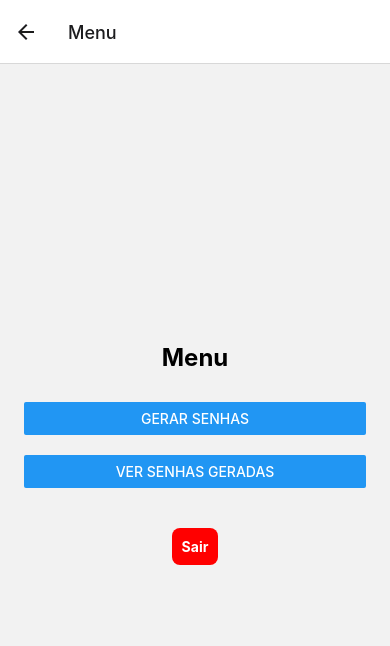
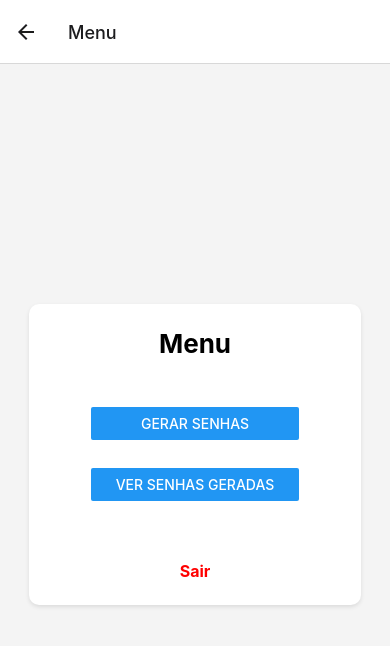
Before and after one commit to alexgm97/Freameworks1, a React Native app: screen /Menu in a window 390 px wide. Shown: the top 646 px of the page. Built offline with nearby package versions, Linux system fonts and the light colour scheme.

Commit message:
Ajuste telas

```diff
--- a/screens/GeradorScreen.js
+++ b/screens/GeradorScreen.js
@@ -1,6 +1,7 @@
 import React, { useState, useContext } from 'react';
-import { View, Text, Button, StyleSheet, TouchableOpacity } from 'react-native';
+import { View, Text, Button, TouchableOpacity } from 'react-native';
 import Slider from '@react-native-community/slider';
+import styles from '../styles/LoginStyles';  // reaproveitando estilos do login
 import { SenhasContext } from '../SenhasContext';
 
 export default function GeradorScreen({ navigation }) {
@@ -20,10 +21,13 @@ export default function GeradorScreen({ navigation }) {
 
   return (
     <View style={styles.container}>
+      <View style={styles.formBox}>
         <Text style={styles.title}>Gerador de Senhas</Text>
+
         <Text style={styles.label}>Comprimento da senha: {length} caracteres</Text>
+
         <Slider
-        style={styles.slider}
+          style={{ width: '100%', height: 40, marginBottom: 20 }}
           minimumValue={4}
           maximumValue={20}
           step={1}
@@ -33,22 +37,20 @@ export default function GeradorScreen({ navigation }) {
           maximumTrackTintColor="#ccc"
           thumbTintColor="#1fb28a"
         />
+
+        <View style={styles.button}>
           <Button title="Gerar" onPress={gerarSenha} />
+        </View>
+
         <TouchableOpacity
           onPress={() => navigation.navigate('Senhas')}
-        style={styles.link}
+          style={{ marginTop: 20, alignItems: 'center' }}
         >
-        <Text style={styles.linkText}>Ver senhas geradas</Text>
+          <Text style={{ color: 'blue', textDecorationLine: 'underline' }}>
+            Ver senhas geradas
+          </Text>
         </TouchableOpacity>
+      </View>
     </View>
   );
 }
-
-const styles = StyleSheet.create({
-  container: { flex: 1, padding: 24, justifyContent: 'center' },
-  title: { fontSize: 22, marginBottom: 20, textAlign: 'center', fontWeight: 'bold' },
-  label: { textAlign: 'center', marginBottom: 10, fontSize: 16 },
-  slider: { width: '100%', height: 40, marginBottom: 20 },
-  link: { marginTop: 20, alignItems: 'center' },
-  linkText: { color: 'blue', textDecorationLine: 'underline' },
-});
--- a/screens/HomeScreen.js
+++ b/screens/HomeScreen.js
@@ -1,16 +1,16 @@
 import React from 'react';
-import { View, Text, Button, StyleSheet } from 'react-native';
+import { View, Text, Button } from 'react-native';
+import styles from '../styles/HomeStyles';
 
 export default function HomeScreen({ navigation }) {
   return (
     <View style={styles.container}>
-      <Text style={styles.title}>Bem-vindo ao Gerador de Senhas</Text>
-      <Button title="Fazer Login" onPress={() => navigation.navigate('Login')} />
+      <View style={styles.contentBox}>
+        <Text style={styles.title}>Bem-vindo ao Gerador de Senhas</Text>
+        <View style={styles.button}>
+          <Button title="Fazer Login" onPress={() => navigation.navigate('Login')} />
+        </View>
+      </View>
     </View>
   );
 }
-
-const styles = StyleSheet.create({
-  container: { flex: 1, padding: 24, justifyContent: 'center' },
-  title: { fontSize: 22, marginBottom: 30, fontWeight: 'bold', textAlign: 'center' },
-});
--- a/screens/LoginScreen.js
+++ b/screens/LoginScreen.js
@@ -1,5 +1,6 @@
 import React, { useState, useContext } from 'react';
-import { View, Text, TextInput, Button, StyleSheet, Alert } from 'react-native';
+import { View, Text, TextInput, Button, Alert } from 'react-native';
+import styles from '../styles/LoginStyles';
 import { AuthContext } from '../AuthContext';
 
 export default function LoginScreen({ navigation }) {
@@ -24,6 +25,7 @@ export default function LoginScreen({ navigation }) {
 
   return (
     <View style={styles.container}>
+      <View style={styles.formBox}>
         <Text style={styles.title}>Login</Text>
         <TextInput
           placeholder="Usuário"
@@ -39,13 +41,10 @@ export default function LoginScreen({ navigation }) {
           value={password}
           onChangeText={setPassword}
         />
+        <View style={styles.button}>
           <Button title="Entrar" onPress={handleLogin} />
+        </View>
+      </View>
     </View>
   );
 }
-
-const styles = StyleSheet.create({
-  container: { flex: 1, padding: 24, justifyContent: 'center' },
-  title: { fontSize: 24, marginBottom: 20, textAlign: 'center', fontWeight: 'bold' },
-  input: { borderWidth: 1, padding: 10, marginBottom: 15, borderRadius: 8 },
-});
--- a/screens/MenuScreen.js
+++ b/screens/MenuScreen.js
@@ -1,5 +1,6 @@
 import React, { useContext } from 'react';
-import { View, Text, Button, StyleSheet, TouchableOpacity } from 'react-native';
+import { View, Text, Button, TouchableOpacity } from 'react-native';
+import styles from '../styles/MenuStyles';
 import { AuthContext } from '../AuthContext';
 
 export default function MenuScreen({ navigation }) {
@@ -7,10 +8,21 @@ export default function MenuScreen({ navigation }) {
 
   return (
     <View style={styles.container}>
+      <View style={styles.contentBox}>
         <Text style={styles.title}>Menu</Text>
+
+        <View style={styles.whiteBox}>
+          <View style={styles.button}>
             <Button title="Gerar Senhas" onPress={() => navigation.navigate('Gerador')} />
-      <View style={{ height: 20 }} />
+          </View>
+
+          <View style={styles.spacer} />
+
+          <View style={styles.button}>
             <Button title="Ver Senhas Geradas" onPress={() => navigation.navigate('Senhas')} />
+          </View>
+        </View>
+
         <TouchableOpacity
           onPress={() => {
             logout();
@@ -21,21 +33,6 @@ export default function MenuScreen({ navigation }) {
           <Text style={styles.logoutText}>Sair</Text>
         </TouchableOpacity>
       </View>
+    </View>
   );
 }
-
-const styles = StyleSheet.create({
-  container: { flex: 1, padding: 24, justifyContent: 'center' },
-  title: { fontSize: 24, marginBottom: 30, fontWeight: 'bold', textAlign: 'center' },
-  logoutButton: {
-    marginTop: 40,
-    alignSelf: 'center',
-    padding: 10,
-    backgroundColor: 'red',
-    borderRadius: 8,
-  },
-  logoutText: {
-    color: 'white',
-    fontWeight: 'bold',
-  },
-});
--- a/screens/SenhasScreen.js
+++ b/screens/SenhasScreen.js
@@ -1,15 +1,8 @@
 import React, { useContext, useState } from 'react';
-import {
-  View,
-  Text,
-  FlatList,
-  StyleSheet,
-  TouchableOpacity,
-  Modal,
-  Pressable,
-} from 'react-native';
+import { View, Text, FlatList, TouchableOpacity, Modal, Pressable } from 'react-native';
+import { MaterialIcons } from '@expo/vector-icons';
+import styles from '../styles/LoginStyles'; // reaproveitando estilos do login
 import { SenhasContext } from '../SenhasContext';
-import { MaterialIcons } from '@expo/vector-icons';
 
 export default function SenhasScreen() {
   const { senhas, removerSenha, limparTodas } = useContext(SenhasContext);
@@ -37,94 +30,102 @@ export default function SenhasScreen() {
 
   return (
     <View style={styles.container}>
+      <View style={styles.formBox}>
         <Text style={styles.title}>Senhas Geradas</Text>
         <FlatList
           data={senhas}
           keyExtractor={(item, index) => index.toString()}
           renderItem={({ item, index }) => (
-          <View style={styles.itemRow}>
-            <Text style={styles.item}>{item}</Text>
+            <View
+              style={{
+                flexDirection: 'row',
+                justifyContent: 'space-between',
+                alignItems: 'center',
+                paddingVertical: 8,
+                borderBottomWidth: 1,
+                borderColor: '#ccc',
+              }}
+            >
+              <Text style={{ fontSize: 16 }}>{item}</Text>
               <TouchableOpacity onPress={() => confirmarRemover(index)}>
                 <MaterialIcons name="delete" size={24} color="red" />
               </TouchableOpacity>
             </View>
           )}
         />
+
         {senhas.length > 0 && (
-        <TouchableOpacity
-          style={styles.clearButton}
-          onPress={confirmarLimparTodas}
-        >
-          <Text style={styles.clearText}>Apagar todas</Text>
+          <View style={styles.button}>
+            <TouchableOpacity onPress={confirmarLimparTodas} style={{
+              backgroundColor: '#1fb28a',
+              paddingVertical: 12,
+              borderRadius: 8,
+              alignItems: 'center',
+            }}>
+              <Text style={{ color: '#fff', fontWeight: '600', fontSize: 16 }}>
+                Apagar todas
+              </Text>
             </TouchableOpacity>
+          </View>
         )}
 
         <Modal visible={modalConfirmar} transparent animationType="fade">
-        <View style={styles.modalOverlay}>
-          <View style={styles.modalBox}>
-            <Text style={styles.modalText}>
+          <View
+            style={{
+              flex: 1,
+              backgroundColor: 'rgba(0,0,0,0.5)',
+              justifyContent: 'center',
+              alignItems: 'center',
+              padding: 16,
+            }}
+          >
+            <View
+              style={{
+                backgroundColor: '#fff',
+                borderRadius: 10,
+                padding: 24,
+                width: '90%',
+                maxWidth: 400,
+                alignItems: 'center',
+              }}
+            >
+              <Text style={{ fontSize: 18, marginBottom: 20, textAlign: 'center' }}>
                 Tem certeza que deseja apagar {modalIndex === null ? 'todas as senhas' : 'essa senha'}?
               </Text>
-            <View style={styles.modalActions}>
-              <Pressable onPress={executarRemocao} style={styles.modalBtn}>
-                <Text style={styles.modalBtnText}>Sim</Text>
+              <View style={{ flexDirection: 'row' }}>
+                <Pressable
+                  onPress={executarRemocao}
+                  style={{
+                    backgroundColor: '#1fb28a',
+                    paddingVertical: 12,
+                    paddingHorizontal: 20,
+                    borderRadius: 8,
+                    marginHorizontal: 8,
+                  }}
+                >
+                  <Text style={{ color: '#fff', fontWeight: '600', fontSize: 16 }}>
+                    Sim
+                  </Text>
                 </Pressable>
-              <Pressable onPress={() => setModalConfirmar(false)} style={styles.modalBtn}>
-                <Text style={styles.modalBtnText}>Cancelar</Text>
+                <Pressable
+                  onPress={() => setModalConfirmar(false)}
+                  style={{
+                    backgroundColor: '#ccc',
+                    paddingVertical: 12,
+                    paddingHorizontal: 20,
+                    borderRadius: 8,
+                    marginHorizontal: 8,
+                  }}
+                >
+                  <Text style={{ color: '#333', fontWeight: '600', fontSize: 16 }}>
+                    Cancelar
+                  </Text>
                 </Pressable>
               </View>
             </View>
           </View>
         </Modal>
       </View>
+    </View>
   );
 }
-
-const styles = StyleSheet.create({
-  container: { flex: 1, padding: 24 },
-  title: { fontSize: 24, fontWeight: 'bold', marginBottom: 20, textAlign: 'center' },
-  itemRow: {
-    flexDirection: 'row',
-    justifyContent: 'space-between',
-    paddingVertical: 8,
-    borderBottomWidth: 1,
-    borderColor: '#ccc',
-  },
-  item: { fontSize: 16 },
-  clearButton: {
-    marginTop: 20,
-    alignSelf: 'center',
-    backgroundColor: 'red',
-    padding: 10,
-    borderRadius: 8,
-  },
-  clearText: {
-    color: 'white',
-    fontWeight: 'bold',
-  },
-  modalOverlay: {
-    flex: 1,
-    backgroundColor: 'rgba(0,0,0,0.3)',
-    justifyContent: 'center',
-    alignItems: 'center',
-  },
-  modalBox: {
-    backgroundColor: '#fff',
-    padding: 24,
-    borderRadius: 8,
-    width: '80%',
-    alignItems: 'center',
-  },
-  modalText: { fontSize: 16, textAlign: 'center', marginBottom: 20 },
-  modalActions: { flexDirection: 'row', gap: 16 },
-  modalBtn: {
-    backgroundColor: '#2196F3',
-    paddingVertical: 8,
-    paddingHorizontal: 16,
-    borderRadius: 6,
-  },
-  modalBtnText: {
-    color: 'white',
-    fontWeight: 'bold',
-  },
-});
--- a/styles/HomeStyles.js
+++ b/styles/HomeStyles.js
@@ -1,17 +1,32 @@
 
 import { StyleSheet, Dimensions } from 'react-native';
-const { width, height } = Dimensions.get('window');
+const { width } = Dimensions.get('window');
+
+const fontTitle = Math.min(width * 0.06, 24);
 
 export default StyleSheet.create({
   container: {
     flex: 1,
-    padding: width * 0.06,
     justifyContent: 'center',
+    alignItems: 'center',
+    padding: 16,
+  },
+  contentBox: {
+    backgroundColor: '#fff',
+    padding: 24,
+    borderRadius: 10,
+    elevation: 4,
+    shadowColor: '#000',
+    shadowOpacity: 0.1,
+    shadowOffset: { width: 0, height: 2 },
+    shadowRadius: 4,
+    width: '100%',
+    maxWidth: 400,
   },
   title: {
-    fontSize: width * 0.06,
-    marginBottom: height * 0.05,
+    fontSize: fontTitle,
+    marginBottom: 24,
+    textAlign: 'center',
     fontWeight: 'bold',
-    textAlign: 'center',
   },
 });
--- a/styles/LoginStyles.js
+++ b/styles/LoginStyles.js
@@ -1,24 +1,48 @@
-
+// 📁 styles/LoginStyles.js
 import { StyleSheet, Dimensions } from 'react-native';
 const { width } = Dimensions.get('window');
+
+const inputWidth = Math.min(width * 0.8, 400);
+const fontTitle = Math.min(width * 0.07, 26);
 
 export default StyleSheet.create({
   container: {
     flex: 1,
-    padding: width * 0.06,
+    backgroundColor: '#f4f4f4',
+    alignItems: 'center',
     justifyContent: 'center',
+    padding: 16,
+  },
+  formBox: {
+    backgroundColor: '#fff',
+    padding: 24,
+    borderRadius: 10,
+    width: '100%',
+    maxWidth: 450,
+    elevation: 3,
+    shadowColor: '#000',
+    shadowOpacity: 0.1,
+    shadowOffset: { width: 0, height: 2 },
+    shadowRadius: 4,
   },
   title: {
-    fontSize: width * 0.07,
-    marginBottom: 20,
+    fontSize: fontTitle,
+    fontWeight: 'bold',
     textAlign: 'center',
-    fontWeight: 'bold',
+    marginBottom: 24,
   },
   input: {
     borderWidth: 1,
-    padding: width * 0.03,
-    marginBottom: 15,
+    borderColor: '#ccc',
     borderRadius: 8,
-    fontSize: width * 0.04,
+    padding: 12,
+    fontSize: 16,
+    marginBottom: 16,
+    width: inputWidth,
+    alignSelf: 'center',
+  },
+  button: {
+    width: '60%',
+    alignSelf: 'center',
   },
 });
--- a/styles/MenuStyles.js
+++ b/styles/MenuStyles.js
@@ -1,28 +1,57 @@
-
 import { StyleSheet, Dimensions } from 'react-native';
 const { width } = Dimensions.get('window');
+
+const boxWidth = Math.min(width * 0.85, 450);
+const fontTitle = Math.min(width * 0.07, 26);
 
 export default StyleSheet.create({
   container: {
     flex: 1,
-    padding: width * 0.06,
+    backgroundColor: '#f4f4f4',
+    alignItems: 'center',
     justifyContent: 'center',
+    padding: 16,
+  },
+  contentBox: {
+    backgroundColor: '#fff',
+    padding: 24,
+    borderRadius: 10,
+    width: boxWidth,
+    elevation: 3,
+    shadowColor: '#000',
+    shadowOpacity: 0.1,
+    shadowOffset: { width: 0, height: 2 },
+    shadowRadius: 4,
+    alignItems: 'center',
   },
   title: {
-    fontSize: width * 0.07,
-    marginBottom: 30,
+    fontSize: fontTitle,
     fontWeight: 'bold',
+    marginBottom: 24,
     textAlign: 'center',
   },
+  whiteBox: {
+    backgroundColor: '#fff',
+    paddingVertical: 16,
+    paddingHorizontal: 12,
+    borderRadius: 8,
+    width: '100%',
+    alignItems: 'center',
+    marginBottom: 20,
+  },
+  button: {
+    width: '80%',
+    marginVertical: 8,
+  },
+  spacer: {
+    height: 12,
+  },
   logoutButton: {
-    marginTop: 40,
-    alignSelf: 'center',
-    padding: 10,
-    backgroundColor: 'red',
-    borderRadius: 8,
+    marginTop: 16,
   },
   logoutText: {
-    color: 'white',
+    color: 'red',
+    fontSize: 16,
     fontWeight: 'bold',
   },
 });
```
Lines whose indentation alone changed are shown as unchanged.
